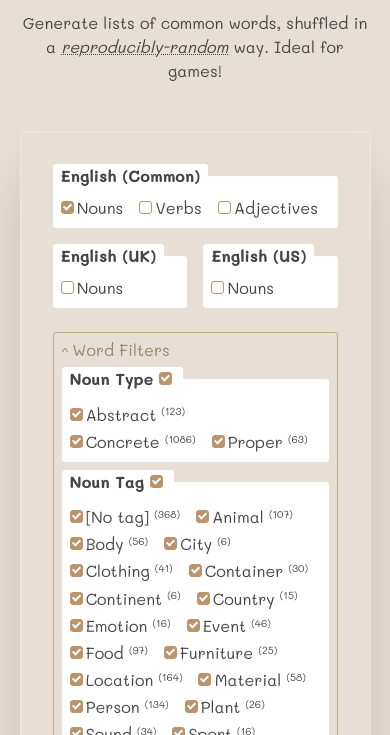
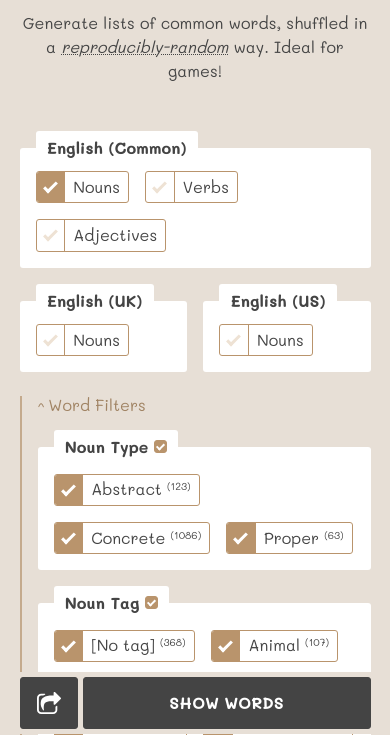
Before and after one commit to ByJohn/word-list, a website: page index.html in a window 390 px wide. Both pictures are taken after a click on the button "Word Filters". Shown: the part 109-844 px from the top of the page. Drawn offline with nearby package versions, Linux system fonts and the light colour scheme.

Commit message:
Adjust styles for better mobile usability

```diff
--- a/css/style.css
+++ b/css/style.css
@@ -102,7 +102,7 @@ form {
 fieldset {
 	display: flex;
 	flex-wrap: wrap;
-	gap: 0.2em 1em;
+	gap: 1em;
 	margin: 0;
 	padding: 0;
 	border: none;
@@ -122,8 +122,8 @@ legend {
 .filters fieldset,
 .languages fieldset {
 	flex: 1 1 max-content;
-	gap: 0.2em 1em;
-	padding: 0.5em;
+	gap: 1em;
+	padding: 0.4em 1em 1em;
 	border-radius: 3px;
 	background-color: #fff;
 }
@@ -131,9 +131,9 @@ legend {
 .filters legend,
 .languages legend {
 	position: relative;
-	left: -0.5em;
+	left: 0;
 	margin: 0;
-	padding: 0 0.5em;
+	padding: 0.3em 0.7em;
 	border-radius: 3px;
 	background-color: #fff;
 }
@@ -149,37 +149,72 @@ legend {
 .checkboxes label span {
 	display: block;
 	position: relative;
+	min-height: 2em;
+	padding: 0.3em 0.5em 0.4em 2.3em;
+	border: 1px solid #b9946c;
+	border-radius: 3px;
+	line-height: 1.2;
 }
 
 .checkboxes legend label span {
 	display: inline-block;
+	border: none;
 }
 
 .checkboxes label span::before {
 	content: '';
-	display: inline-block;
-	width: 13px;
-	height: 13px;
-	margin-right: 0.2em;
-	border: 1px solid #b9946c;
-	border-radius: 3px;
+	position: absolute;
+	top: 0;
+	left: 0;
+	width: 1.8em;
+	height: 100%;
+	border-right: 1px solid #b9946c;
+	border-radius: 2px 0 0 2px;
 }
 
 .checkboxes label input:checked + span::before {
 	background-color: #b9946c;
 }
 
-.checkboxes label input:checked + span::after {
+.checkboxes label span::after {
 	content: '';
 	position: absolute;
-	top: 6px;
+	top: 7px;
+	left: 10px;
+	width: 7px;
+	height: 14px;
+	border: 2px solid #eee2d4;
+	border-top: none;
+	border-left: none;
+	border-width: 3px;
+	transform: rotate(45deg);
+}
+
+.checkboxes label input:checked + span::after {
+	border-color: #fff;
+}
+
+.checkboxes label.small span {
+	min-height: inherit;
+	padding: 0;
+}
+
+.checkboxes label.small span::before {
+	display: inline-block;
+	position: relative;
+	width: 13px;
+	height: 13px;
+	border: 1px solid #b9946c;
+	border-radius: 3px;
+}
+
+.checkboxes label.small span::after {
+	position: absolute;
+	top: 5px;
 	left: 4px;
-	border: 2px solid #fff;
+	border-width: 2px;
 	width: 5px;
 	height: 8px;
-	border-top: none;
-	border-left: none;
-	transform: rotate(45deg);
 }
 
 .checkboxes label span sup {
@@ -195,6 +230,7 @@ legend {
 
 .filters-container.open {
 	width: auto;
+	padding: 1em 1.2em;
 }
 
 .filters-container.empty {
@@ -225,26 +261,14 @@ legend {
 
 .filters {
 	display: none;
-	/* align-items: flex-start; */
 	flex-wrap: wrap;
-	gap: 0.5em;
-	margin-top: 0.5em;
+	gap: 1em;
+	margin-top: 1em;
 }
 
 .filters-container.open .filters {
 	display: flex;
-}
-
-.filters fieldset {
-	flex: 1;
-}
-
-.filters fieldset[class*="-type"] {
-	flex-basis: calc(33.33% - 0.5em);
-}
-
-.filters fieldset[class*="-tag"] {
-	flex-basis: calc(66.66% - 0.5em);
+	flex-direction: column;
 }
 
 .filters fieldset legend {
@@ -263,7 +287,7 @@ legend {
 .list-options input {
 	width: 100%;
 	max-width: 100%;
-	padding: 0.4em 0.5em;
+	padding: 0.8em 1em;
 	border: none;
 	border-radius: 3px;
 }
@@ -353,7 +377,7 @@ footer a {
 	display: none;
 	position: fixed;
 	z-index: 2;
-	top: 50%;
+	top: 44%;
 	left: 50%;
 	width: 90%;
 	max-width: 560px;
@@ -370,11 +394,13 @@ footer a {
 .word-list .close {
 	position: absolute;
 	bottom: 100%;
+	padding: 0;
 	border: none;
 	background: none;
 	color: #9e876d;
 	right: 0;
-	font-size: 2em;
+	font-size: 3em;
+	line-height: 0.9;
 }
 
 .word-list-page-title {
@@ -462,7 +488,7 @@ footer a {
 
 .word-list nav button {
 	flex: 1 1 max-content;
-	padding: 0.5em;
+	padding: 1em 0.5em;
 	border: 1px solid #9e876d61;
 	border-radius: 3px;
 	background: none;
@@ -483,6 +509,31 @@ footer a {
 	display: inline;
 }
 
+@media (max-width: 600px) {
+	form {
+		padding: 0;
+		border: none;
+		box-shadow: none;
+	}
+
+	.filters-container.open {
+		padding: 0 0 0 1em;
+		border: none;
+		border-left: 2px solid #c4aa8d;
+		border-radius: 0;
+	}
+
+	.action-buttons {
+		position: sticky;
+		bottom: 0;
+		left: 0;
+		width: 100%;
+		gap: 5px;
+		padding: 5px 0;
+		background-color: #e7dfd6;
+	}
+}
+
 @media (max-width: 360px) {
 	.word-list .prev-page span,
 	.word-list .next-page span {
--- a/index.html
+++ b/index.html
@@ -122,7 +122,7 @@
 	<template id="filter-attribute-group">
 		<fieldset class="checkboxes filter-%wordClass%-%wordAttribute%">
 			<legend>
-				<label>
+				<label class="small">
 					%title%
 
 					<input type="checkbox" name="all-%wordClass%" value="1" %checked% data-class="%wordClass%" class="all">
```
